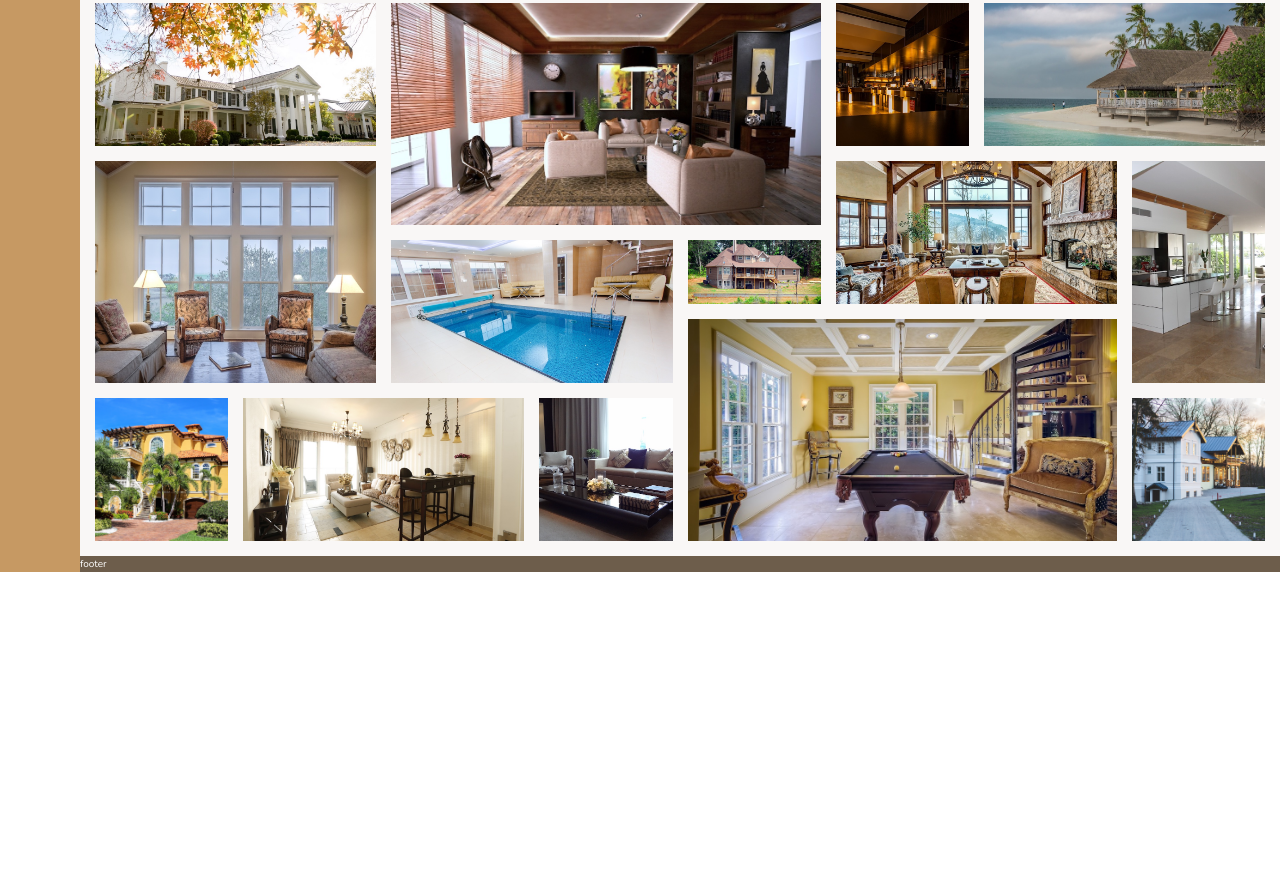
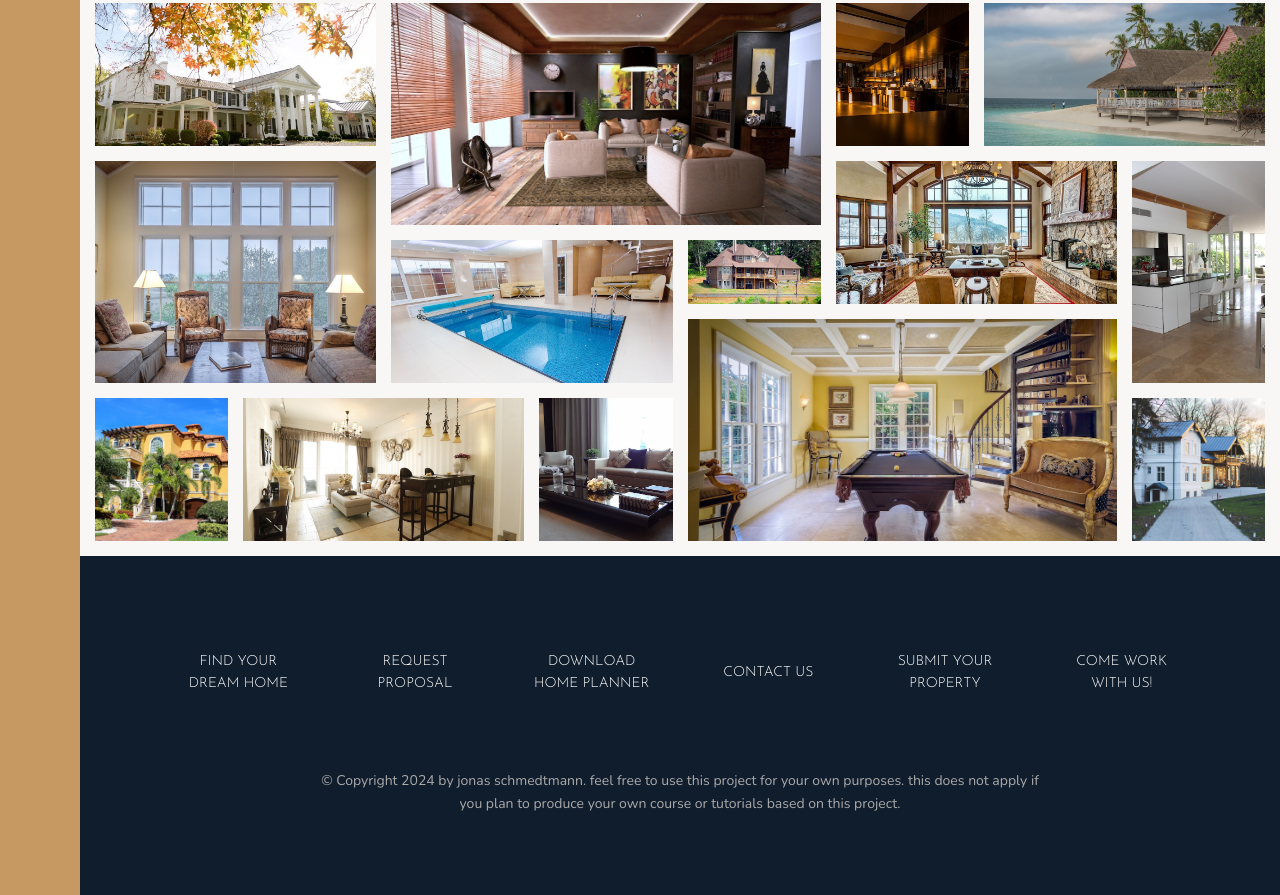
Before and after one commit to MoussaB06/Nexter, a website: page index.html in a window 1280 px wide. Shown: the part 3679-4574 px from the top of the page. Before the commit the page ends 4251 px from the top, so only its background shows below. Drawn offline with nearby package versions, Linux system fonts and the light colour scheme.

Commit message:
added the footer section

```diff
--- a/index.html
+++ b/index.html
@@ -400,6 +400,33 @@
         <img src="img/gal-14.jpeg" alt="image 14" class="gallery__img" />
       </figure>
     </section>
-    <footer class="footer">footer</footer>
+    <!------------------------------------FOOTER SECTION ------------------------------------>
+    <footer class="footer">
+      <ul class="nav">
+        <li class="nav__item">
+          <a href="#" class="nav__link">Find your dream home</a>
+        </li>
+        <li class="nav__item">
+          <a href="#" class="nav__link">Request proposal</a>
+        </li>
+        <li class="nav__item">
+          <a href="#" class="nav__link">Download home planner</a>
+        </li>
+        <li class="nav__item">
+          <a href="#" class="nav__link">Contact us</a>
+        </li>
+        <li class="nav__item">
+          <a href="#" class="nav__link">Submit your property</a>
+        </li>
+        <li class="nav__item">
+          <a href="#" class="nav__link">Come work with us!</a>
+        </li>
+      </ul>
+      <p class="copyright">
+        &copy; Copyright 2024 by jonas schmedtmann. feel free to use this
+        project for your own purposes. this does not apply if you plan to
+        produce your own course or tutorials based on this project.
+      </p>
+    </footer>
   </body>
 </html>
--- a/sass/_footer.scss
+++ b/sass/_footer.scss
@@ -1,6 +1,48 @@
 .footer {
-  background-color: $color-grey-dark-2;
-  color: #fff;
+  background-color: $color-secondary;
+  padding: 8rem;
 
   grid-column: full-start / full-end;
 }
+
+.nav {
+  list-style: none;
+
+  display: grid;
+  grid-template-columns: repeat(auto-fit, minmax(15rem, 1fr));
+  grid-gap: 2rem;
+  align-items: center;
+
+  &__link:link,
+  &__link:visited {
+    color: #fff;
+
+    text-decoration: none;
+    font-family: $font-display;
+    font-size: 1.4rem;
+    text-transform: uppercase;
+    text-align: center;
+
+    padding: 1.5rem;
+    display: block;
+
+    transition: all 0.2s;
+  }
+
+  &__link:hover,
+  &__link:active {
+    background-color: rgba(#fff, 0.05);
+    transform: translateY(-3px);
+  }
+}
+
+.copyright {
+  font-size: 1.4rem;
+  color: $color-grey-light-2;
+  text-align: center;
+
+  margin-top: 6rem;
+  margin-left: auto;
+  margin-right: auto;
+  width: 70%;
+}
```
Also changed, not shown: css/style.css, 1 other file.
